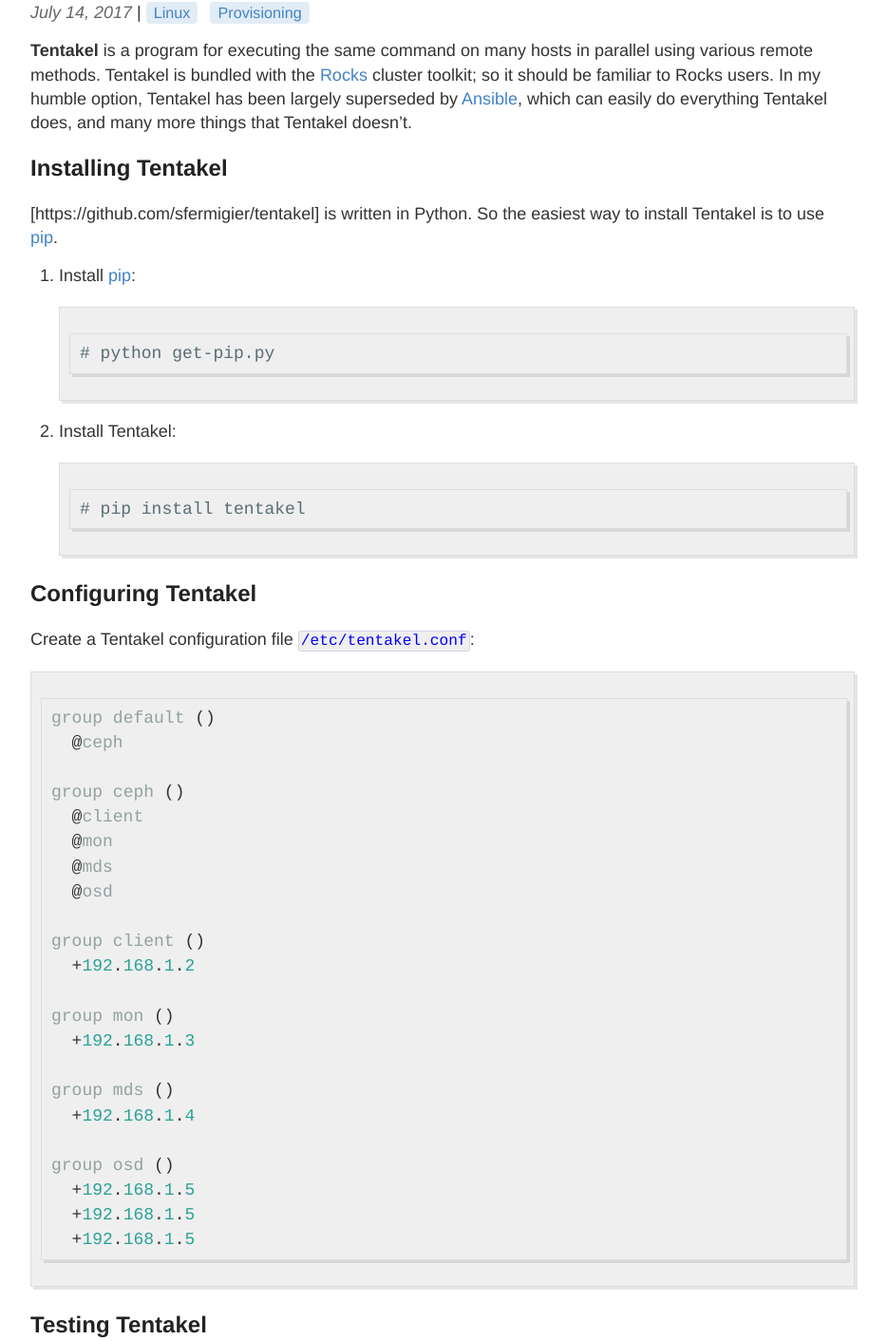
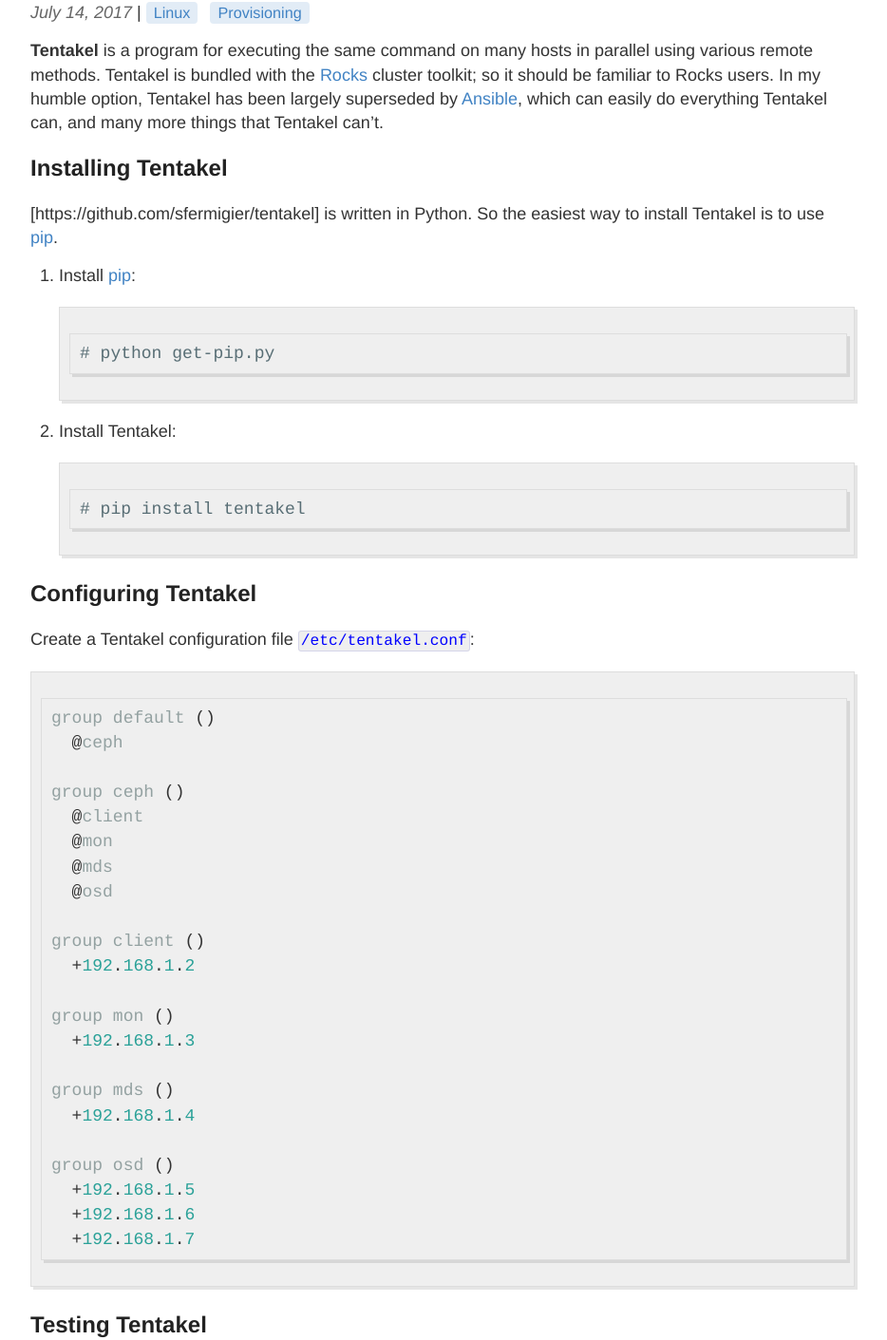
Before and after one commit to shawfdong/shawfdong.github.io, a Jekyll site: the page built from _posts/2017-7-14-tentakel.md, in a window 1280 px wide. Shown: the part 239-1650 px from the top of the page at 95% size, without its empty margins (174-1108 px from the left). Built offline with Jekyll 4.4.1, drawn with Linux system fonts in a browser that asks for light colours.

Commit message:
tentakel pdsh

````diff
--- a/_posts/2017-7-14-tentakel.md
+++ b/_posts/2017-7-14-tentakel.md
@@ -4,7 +4,7 @@
 tags: [Linux, Provisioning]
 ---
 
-**Tentakel** is a program for executing the same command on many hosts in parallel using various remote methods.<!-- more --> Tentakel is bundled with the [Rocks](http://www.rocksclusters.org/wordpress/) cluster toolkit; so it should be familiar to Rocks users. In my humble option, Tentakel has been largely superseded by [Ansible]({{ site.baseurl }}{% post_url 2017-7-13-ansible %}), which can easily do everything Tentakel does, and many more things that Tentakel doesn't.
+**Tentakel** is a program for executing the same command on many hosts in parallel using various remote methods.<!-- more --> Tentakel is bundled with the [Rocks](http://www.rocksclusters.org/wordpress/) cluster toolkit; so it should be familiar to Rocks users. In my humble option, Tentakel has been largely superseded by [Ansible]({{ site.baseurl }}{% post_url 2017-7-13-ansible %}), which can easily do everything Tentakel can, and many more things that Tentakel can't.
 
 ## Installing Tentakel
 [https://github.com/sfermigier/tentakel] is written in Python. So the easiest way to install Tentakel is to use [pip](https://pip.pypa.io/en/stable/).
@@ -41,8 +41,8 @@
 
 group osd ()
   +192.168.1.5
-  +192.168.1.5
-  +192.168.1.5
+  +192.168.1.6
+  +192.168.1.7
 ```
 
 ## Testing Tentakel
````
Also changed, not shown: _posts/2017-7-14-pdsh.md (added, +74 -0 lines).
